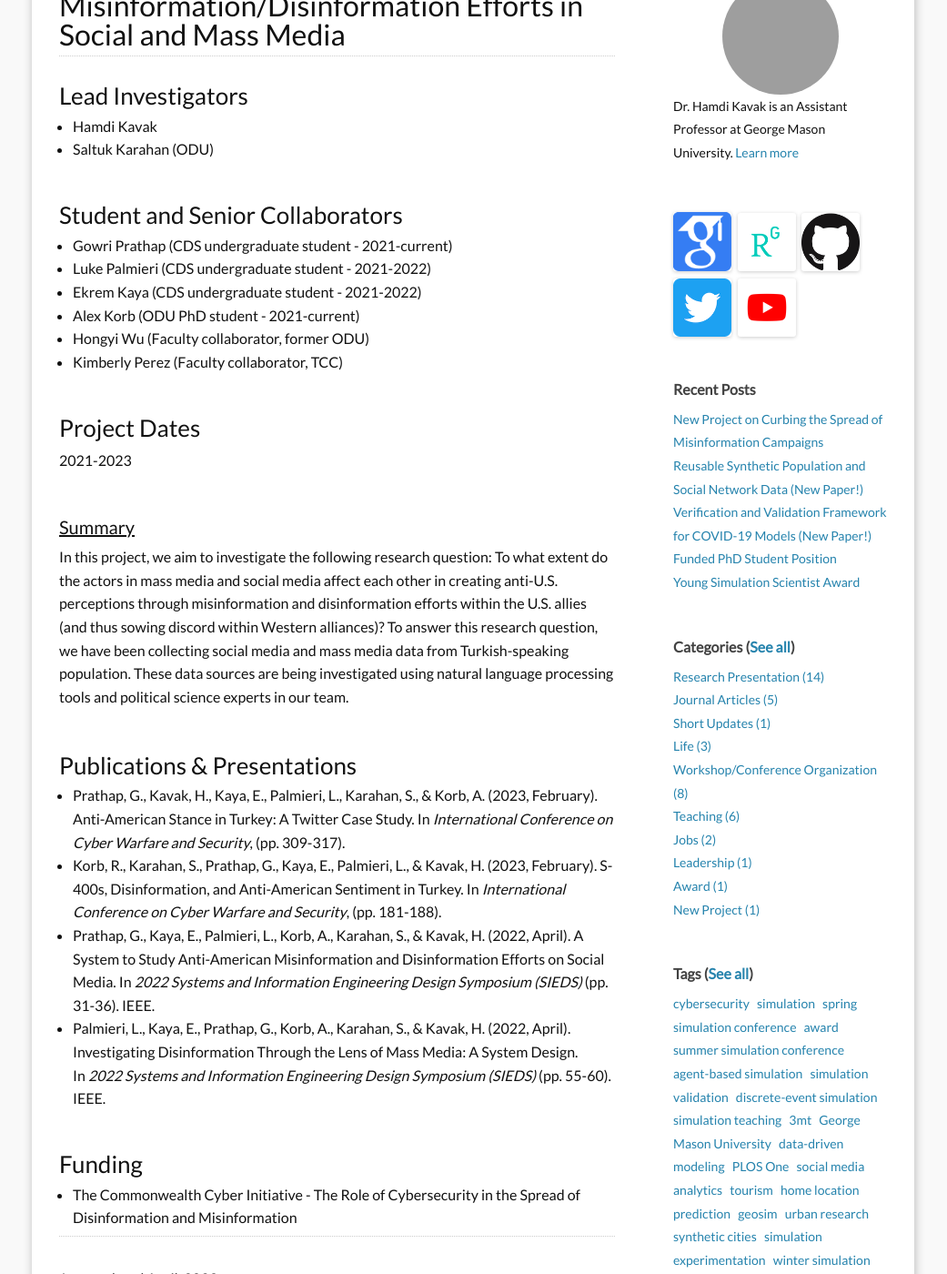
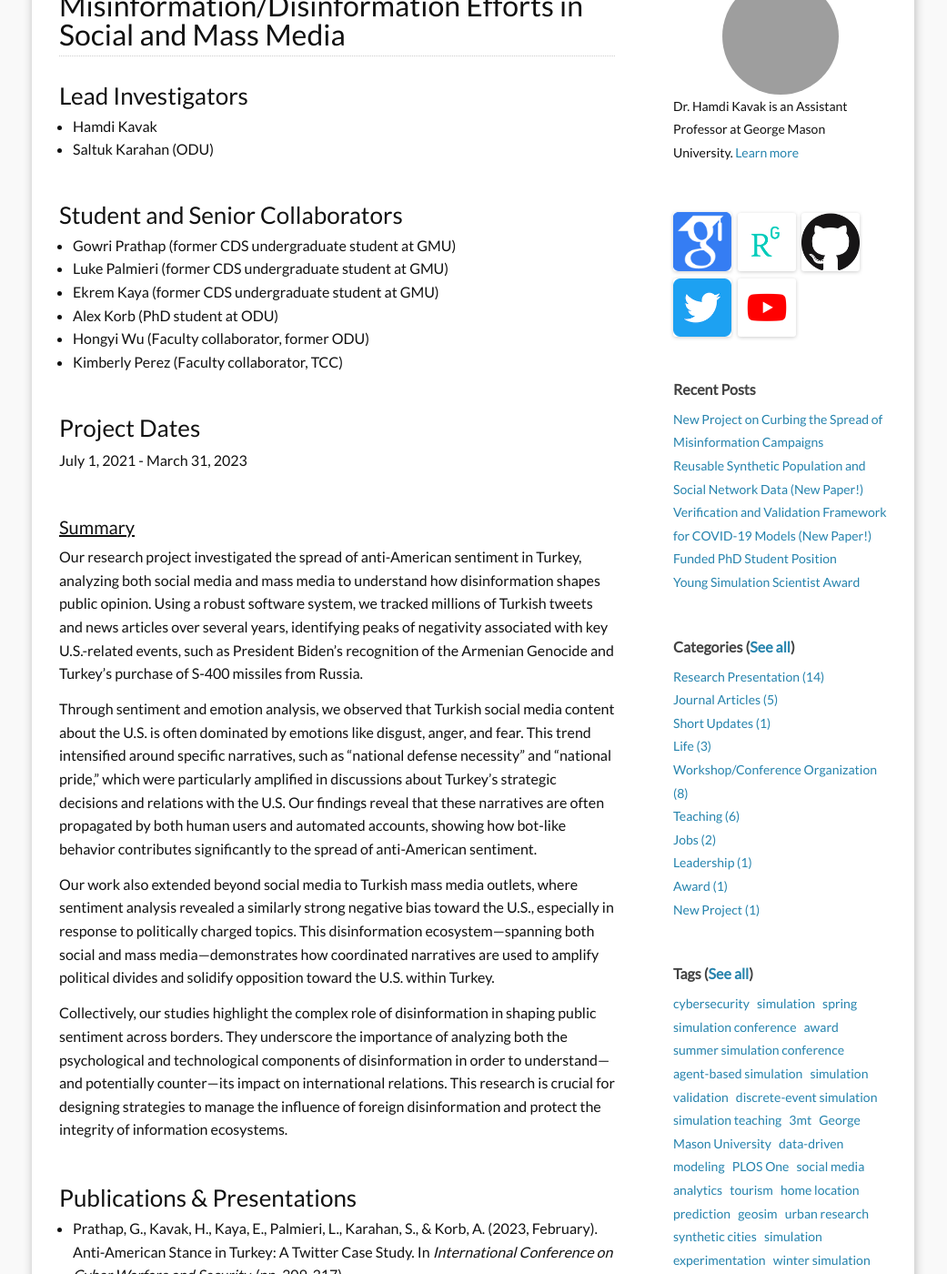
Before and after one commit to hamdikavak/hamdikavak.github.io, a Jekyll site: the page built from research/social-media-misinformation.md, in a window 1280 px wide and 1400 px high, scrolled down 242 px. Shown: the whole window at 91% size, without its empty margins (120-1161 px from the left). Built offline with Jekyll 4.4.1, drawn with Linux system fonts in a browser that asks for light colours; nearby versions of some CDN libraries; some of the changed text lies outside the part shown; grey boxes are pictures that could not be loaded.

Commit message:
Projects page update and misinformation project updates

```diff
--- a/research/social-media-misinformation.md
+++ b/research/social-media-misinformation.md
@@ -14,24 +14,30 @@ permalink: /research/social-media-misinformation/
 <br/>
 
 ### Student and Senior Collaborators
-- Gowri Prathap (CDS undergraduate student - 2021-current)
-- Luke Palmieri (CDS undergraduate student - 2021-2022)
-- Ekrem Kaya (CDS undergraduate student - 2021-2022)
-- Alex Korb (ODU PhD student - 2021-current)
+- Gowri Prathap (former CDS undergraduate student at GMU)
+- Luke Palmieri (former CDS undergraduate student at GMU)
+- Ekrem Kaya (former CDS undergraduate student at GMU)
+- Alex Korb (PhD student at ODU)
 - Hongyi Wu (Faculty collaborator, former ODU)
 - Kimberly Perez (Faculty collaborator, TCC)
 
 <br/>
 
 ### Project Dates
-2021-2023
+July 1, 2021 - March 31, 2023
 
 <br/>
 
 
 #### <u>Summary</u>
-In this project, we aim to investigate the following research question: To what extent do the actors in mass media and social media affect each other in creating anti-U.S. perceptions through misinformation and disinformation efforts within the U.S. allies (and thus sowing discord within Western alliances)?
-To answer this research question, we have been collecting social media and mass media data from Turkish-speaking population. These data sources are being investigated using natural language processing tools and political science experts in our team.
+
+Our research project investigated the spread of anti-American sentiment in Turkey, analyzing both social media and mass media to understand how disinformation shapes public opinion. Using a robust software system, we tracked millions of Turkish tweets and news articles over several years, identifying peaks of negativity associated with key U.S.-related events, such as President Biden’s recognition of the Armenian Genocide and Turkey’s purchase of S-400 missiles from Russia.
+
+Through sentiment and emotion analysis, we observed that Turkish social media content about the U.S. is often dominated by emotions like disgust, anger, and fear. This trend intensified around specific narratives, such as “national defense necessity” and “national pride,” which were particularly amplified in discussions about Turkey’s strategic decisions and relations with the U.S. Our findings reveal that these narratives are often propagated by both human users and automated accounts, showing how bot-like behavior contributes significantly to the spread of anti-American sentiment.
+
+Our work also extended beyond social media to Turkish mass media outlets, where sentiment analysis revealed a similarly strong negative bias toward the U.S., especially in response to politically charged topics. This disinformation ecosystem—spanning both social and mass media—demonstrates how coordinated narratives are used to amplify political divides and solidify opposition toward the U.S. within Turkey.
+
+Collectively, our studies highlight the complex role of disinformation in shaping public sentiment across borders. They underscore the importance of analyzing both the psychological and technological components of disinformation in order to understand—and potentially counter—its impact on international relations. This research is crucial for designing strategies to manage the influence of foreign disinformation and protect the integrity of information ecosystems.
 
 <br/>
 
```
Also changed, not shown: other parts of research/social-media-misinformation.md (+1 -1 lines), c0_research.md (+1 -1 lines).
